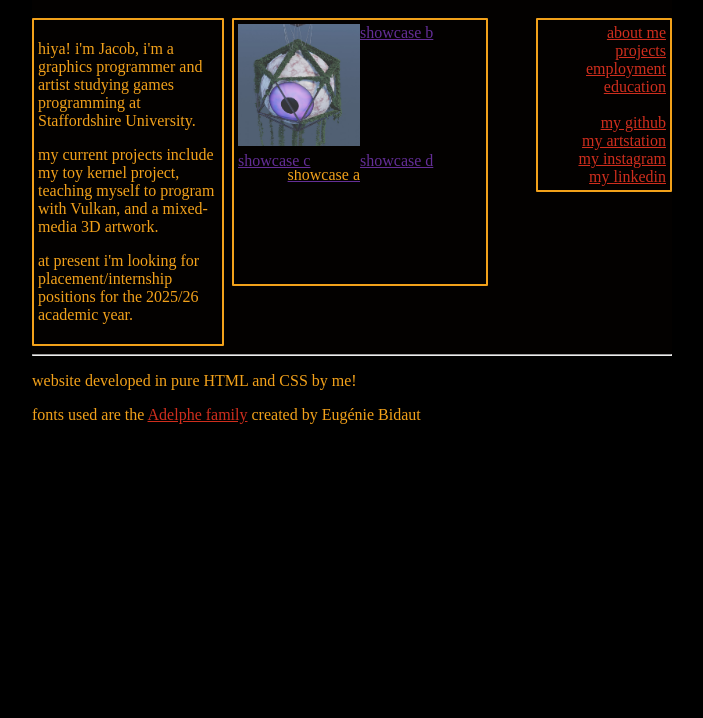
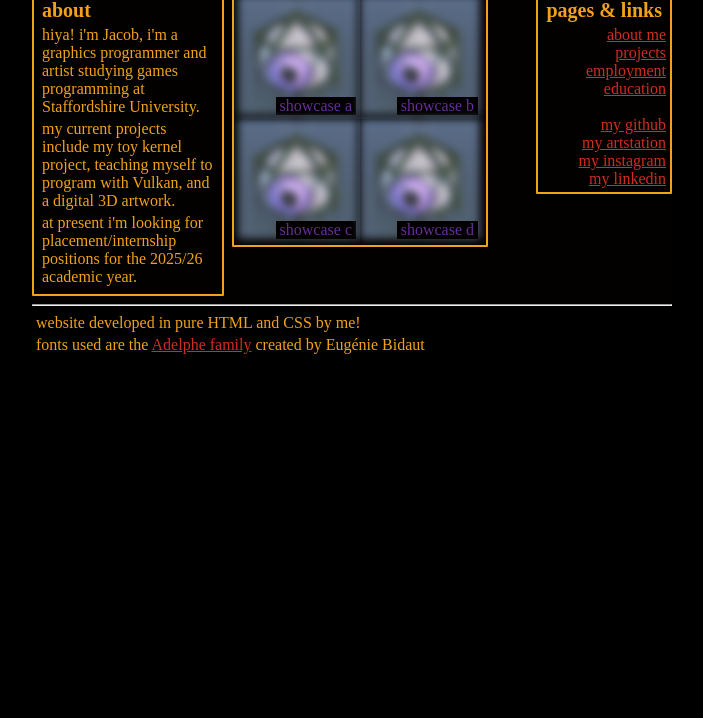
Before and after one commit to oculometric/oculometric.github.io, a plain HTML site: page index.html in a window 1280 px wide. Shown: the part 82-800 px from the top of the page, without its empty margins (288-991 px from the left). Drawn offline with Linux system fonts and the light colour scheme.

Commit message:
fixed the showcase box

```diff
--- a/index.html
+++ b/index.html
@@ -1,44 +1,64 @@
 <!DOCTYPE html>
-
 <head>
     <link rel="stylesheet" href="styles.css">
 </head>
 <body>
+    <!--contains the whole page-->
     <div style="width: 640px; margin: 0 auto">
         <div style="width: 100%; overflow: hidden">
-            <h1 class="container">my portfolio</h1>
+            <!--headline container-->
+            <div class="container" style="margin-bottom: 6px;">
+                <h1>my portfolio</h1>
+            </div>
+
+            <!--about container-->
             <div style="width: 30%; float: left">
                 <div class="container">
+                    <h2>about</h2>
                     <p>hiya! i'm Jacob, i'm a graphics programmer and artist studying games programming at Staffordshire University.</p>
-                    <p>my current projects include my toy kernel project, teaching myself to program with Vulkan, and a mixed-media 3D artwork.</p>
+                    <p>my current projects include my toy kernel project, teaching myself to program with Vulkan, and a digital 3D artwork.</p>
                     <p>at present i'm looking for placement/internship positions for the 2025/26 academic year.</p>
                 </div>
             </div>
+
             <div style="width: 70%; overflow: hidden;">
+                <!--project showoff container-->
                 <div style="width: 256px; float: left; padding-left: 8px;">
-                    <div class="container" style="overflow: hidden; height: 256px;">
+                    <div class="container" style="overflow: hidden; height: 246px;">
                         <div style="height: 50%;">
-                            <div style="width: 50%; height: 100%; float: left; text-align: right;">
-                                <a href="projects/showcase-a.html" style="color: var(--indigo); display: block; width: 100%; height: 100%;">
-                                    <img src="favicon.jpg" style="position: static; width: 100%;"/>
-                                    <p>showcase a</p>
+                            <div style="width: 50%; position: relative; float: left;">
+                                <a href="projects/showcase-a.html" style="display: block; width: 100%; height: 100%;">
+                                    <img src="favicon.jpg" style="position: static; width: 120px; filter: blur(4px);"/>
+                                    <p class="fakelink"> showcase a </p>
                                 </a>
                             </div>
-                            <div style="width: 50%; float: right">
-                                <a href="projects/showcase-b.html" style="color: var(--indigo)">showcase b</a>
+                            <div style="width: 50%; position: relative; float: right">
+                                <a href="projects/showcase-b.html" style="display: block; width: 100%; height: 100%;">
+                                    <img src="favicon.jpg" style="position: static; width: 120px; filter: blur(4px)"/>
+                                    <p class="fakelink"> showcase b </p>
+                                </a>
                             </div>
                         </div>
                         <div style="height: 50%">
-                            <div style="width: 50%; float: left;">
-                                <a href="projects/showcase-c.html" style="color: var(--indigo)">showcase c</a>
+                            <div style="width: 50%; position: relative; float: left;">
+                                <a href="projects/showcase-c.html" style="display: block; width: 100%; height: 100%;">
+                                    <img src="favicon.jpg" style="position: static; width: 120px; filter: blur(4px)"/>
+                                    <p class="fakelink"> showcase c </p>
+                                </a>
                             </div>
-                            <div style="width: 50%; float: right">
-                                <a href="projects/showcase-d.html" style="color: var(--indigo)">showcase d</a>
+                            <div style="width: 50%; position: relative; float: right">
+                                <a href="projects/showcase-d.html" style="display: block; width: 100%; height: 100%;">
+                                    <img src="favicon.jpg" style="position: static; width: 120px; filter: blur(4px)"/>
+                                    <p class="fakelink"> showcase d </p>
+                                </a>
                             </div>
                         </div>
                     </div>
                 </div>
-                <div class="container" style="text-align: right; float: right; padding-left: 40px;">
+
+                <!--pages and links container-->
+                <div class="container" style="text-align: right; float: right;">
+                    <h2>pages & links</h2>
                     <a href="about-me.html">about me</a>
                     <br>
                     <a href="my-projects.html">projects</a>
@@ -58,6 +78,7 @@
                 </div>
             </div>
         </div>
+        <!--bar at the bottom of the screen -->
         <hr style="color: var(--gold)">
     </div>
 </body>
--- a/styles.css
+++ b/styles.css
@@ -21,6 +21,18 @@ p
     font-family: 'Adelphe Floreal Regular';
     font-size: 16px;
     color: var(--gold);
+    margin: 4px;
+}
+
+.fakelink
+{
+    /* display: block; */
+    position: absolute;
+    bottom: 0px;
+    right: 0px;
+    background-color: var(--nearblack);
+    white-space: pre;
+    color: var(--indigo);
 }
 
 h1
@@ -28,6 +40,15 @@ h1
     font-family: 'Adelphe Floreal Bold';
     font-size: 32px;
     color: var(--gold);
+    margin: 4px;
+}
+
+h2
+{
+    font-family: 'Adelphe Floreal Bold';
+    font-size: 20px;
+    color: var(--gold);
+    margin: 4px;
 }
 
 a
@@ -53,7 +74,6 @@ div
     border-width: 2px;
     border-radius: 1px;
     border-color: var(--gold);
-    padding: 2px;
+    padding: 4px;
     border-style: solid;
-    padding: 4px;
 }
```
